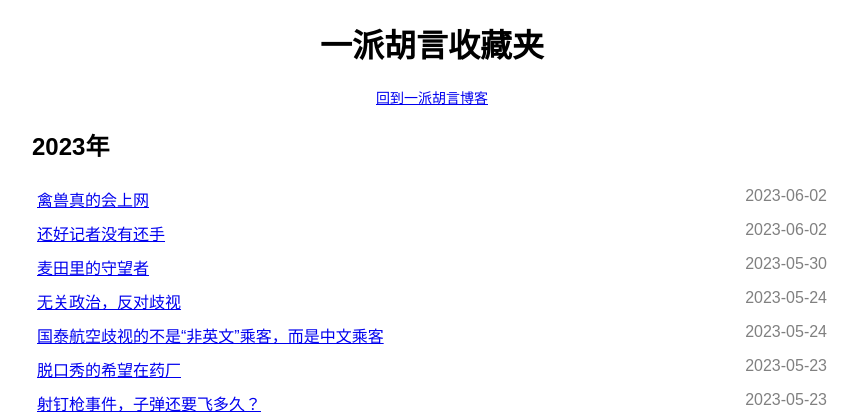
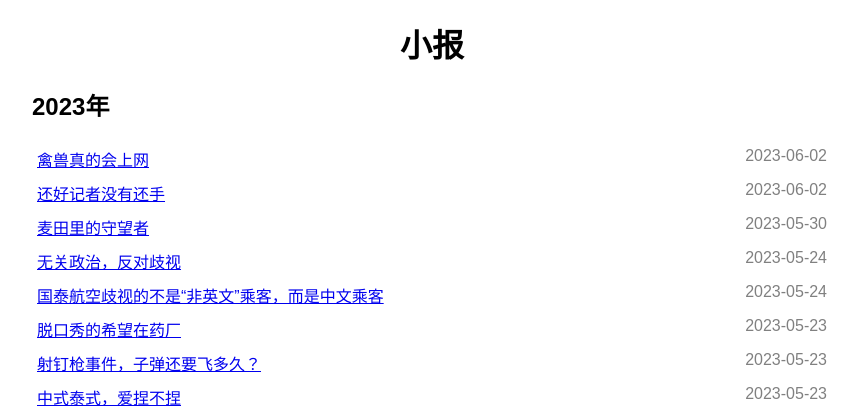
Before and after one commit to robustmaster/shockfrock, a PHP site: page / in a window 1280 px wide. Shown: the top 420 px of the page, without its empty margins (208-1066 px from the left). Run offline with PHP 8.4, Linux system fonts and the light colour scheme.

Commit message:
Update index.php

```diff
--- a/index.php
+++ b/index.php
@@ -30,7 +30,7 @@ foreach ($files as $file) {
 // 输出HTML页面
 echo '<html>';
 echo '<head>';
-echo '<title>一派胡言收藏夹</title>';
+echo '<title>小报</title>';
 echo '<style>
     body {
         font-family: Arial, sans-serif;
@@ -74,9 +74,7 @@ echo '<style>
 echo '</head>';
 echo '<body>';
 
-echo '<h1>一派胡言收藏夹</h1>'; // 页面标题
-
-echo '<p class="small-font"><a href="https://yipai.me">回到一派胡言博客</a></p>'; // 回到一派胡言博客的链接
+echo '<h1>小报</h1>'; // 页面标题
 
 foreach ($groupedFiles as $year => $yearFiles) {
     echo '<h2>' . $year . '年</h2>'; // 年份标题
```
